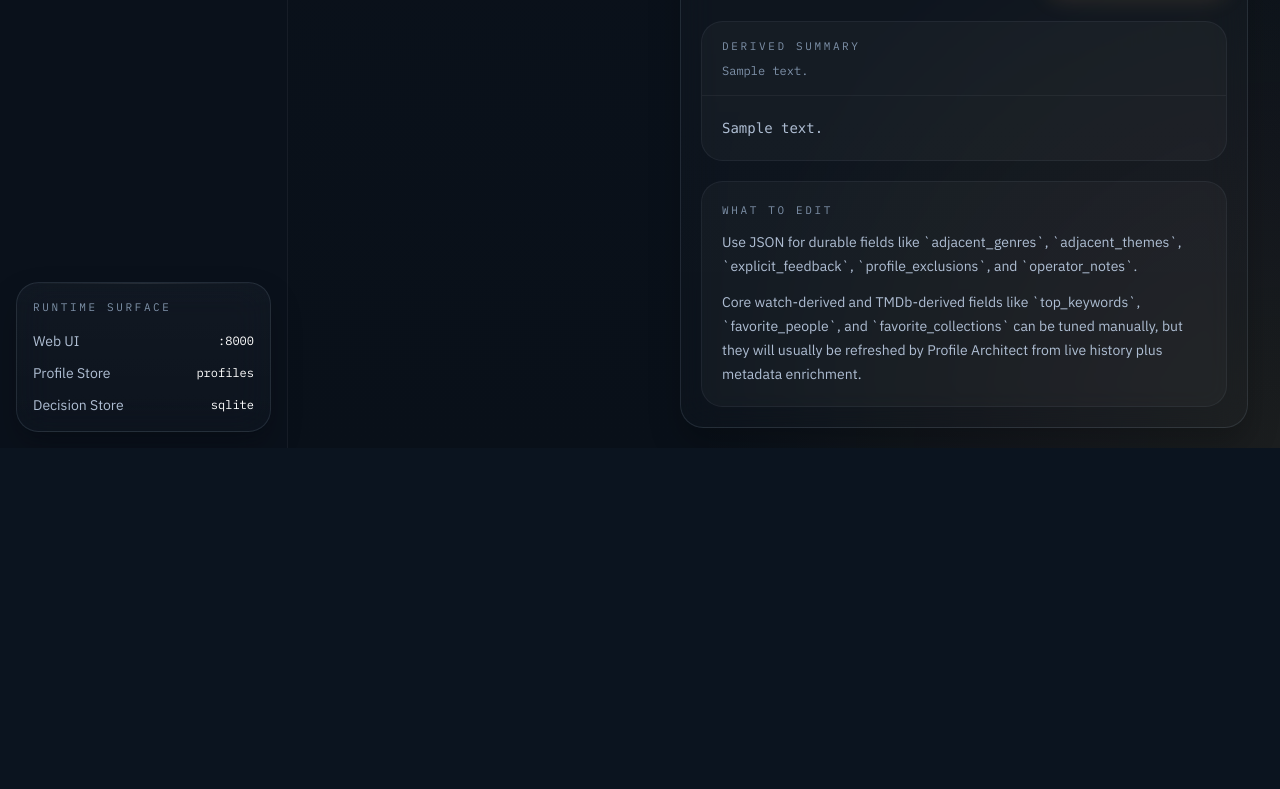
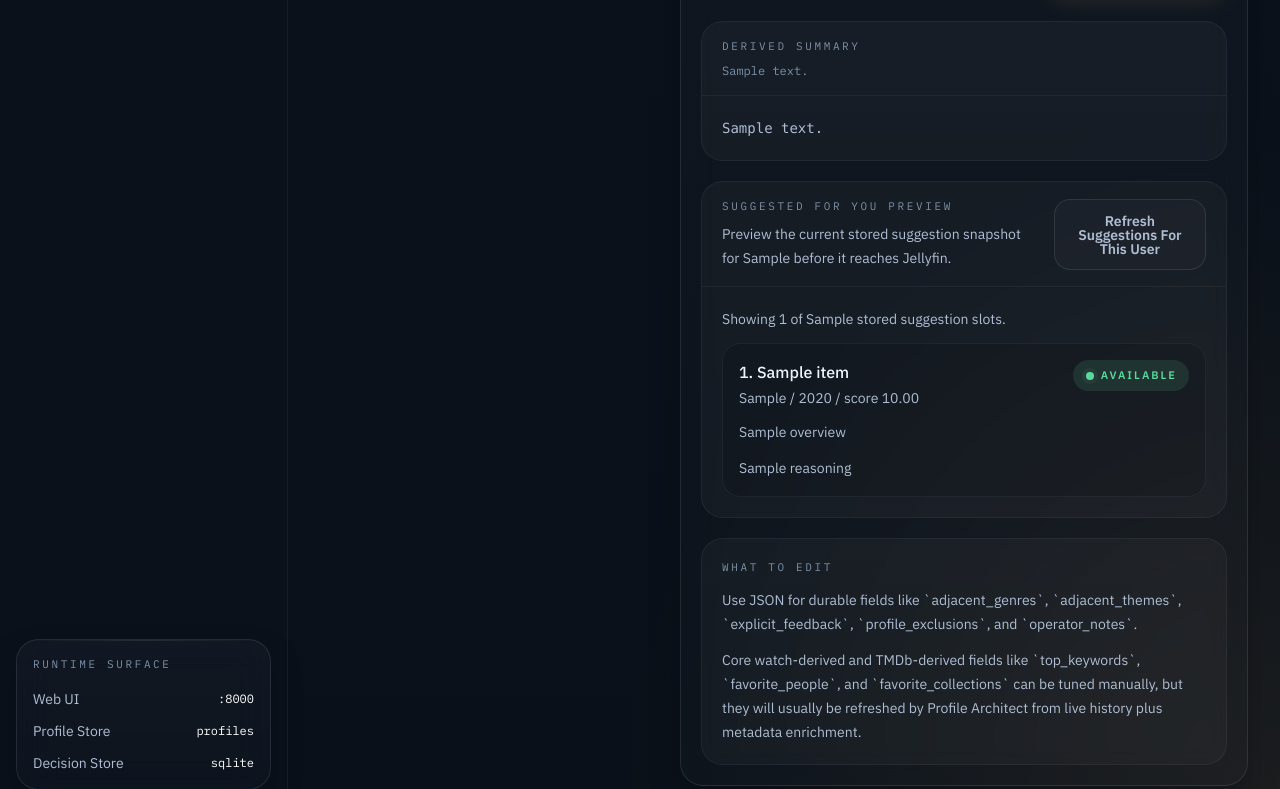
Before and after one commit to sparksbenjamin/Vanguarr, a FastAPI app: template app/templates/manifest.html in a window 1280 px wide. Shown: the part 1205-1994 px from the top of the page. Before the commit the page ends 1653 px from the top, so only its background shows below. Run offline with FastAPI, Linux system fonts and the light colour scheme; the template is opened without the code that fills it: most values are stand-ins (such as "Sample title", 1, 10 or a date in 2020); some libraries are stand-ins or nearby versions.

Commit message:
Add suggestion preview to profiles

```diff
--- a/app/main.py
+++ b/app/main.py
@@ -628,12 +628,18 @@ async def library_sync_status(request: Request) -> JSONResponse:
 @app.get("/manifest", response_class=HTMLResponse)
 async def manifest(request: Request, username: str = "") -> HTMLResponse:
     service: VanguarrService = request.app.state.vanguarr
+    settings = current_settings(request.app, force=True)
     profiles = service.list_profiles()
     selected_user = username or (profiles[0] if profiles else "")
     profile_content = service.read_profile(selected_user) if selected_user else ""
     profile_summary = service.read_profile_summary(selected_user) if selected_user else ""
     profile_json_path = service.profile_store.json_path_for(selected_user) if selected_user else None
     profile_summary_path = service.profile_store.summary_path_for(selected_user) if selected_user else None
+    suggestions_preview = (
+        service.get_suggestions(username=selected_user, limit=settings.suggestions_limit)
+        if selected_user
+        else []
+    )
     return templates.TemplateResponse(
         request=request,
         name="manifest.html",
@@ -648,6 +654,8 @@ async def manifest(request: Request, username: str = "") -> HTMLResponse:
             "profile_summary": profile_summary,
             "profile_json_path": profile_json_path,
             "profile_summary_path": profile_summary_path,
+            "suggestions_preview": suggestions_preview,
+            "suggestions_limit": settings.suggestions_limit,
         },
     )
 
@@ -671,6 +679,19 @@ async def manifest_save(
         return redirect_with_toast("/manifest", str(exc), username=cleaned_username)
 
     return redirect_with_toast("/manifest", f"Saved profile manifest for {cleaned_username}.", username=cleaned_username)
+
+
+@app.post("/manifest/actions/suggested-for-you")
+async def manifest_action_suggested_for_you(
+    request: Request,
+    username: str = Form(""),
+) -> RedirectResponse:
+    cleaned_username = username.strip()
+    if not cleaned_username:
+        return redirect_with_toast("/manifest", "Select a profile before refreshing suggestions.")
+
+    _started, message = request.app.state.background_runner.launch_suggested_for_you(cleaned_username)
+    return redirect_with_toast("/manifest", message, username=cleaned_username)
 
 
 @app.post("/actions/profile-architect")
--- a/app/templates/manifest.html
+++ b/app/templates/manifest.html
@@ -116,6 +116,55 @@
             <pre class="max-h-[620px] overflow-auto px-5 py-5 text-sm leading-6 text-[var(--text-soft)] whitespace-pre-wrap">{{ profile_summary or "No summary generated yet." }}</pre>
           </section>
 
+          <section class="rounded-[1.35rem] border border-[rgba(160,182,207,0.08)] bg-[rgba(255,255,255,0.03)]">
+            <div class="border-b border-white/5 px-5 py-4">
+              <div class="flex flex-col gap-4 lg:flex-row lg:items-end lg:justify-between">
+                <div>
+                  <p class="panel-kicker">Suggested For You Preview</p>
+                  <p class="mt-2 text-sm leading-6 text-[var(--text-soft)]">
+                    Preview the current stored suggestion snapshot for {{ selected_user or "the selected user" }} before it reaches Jellyfin.
+                  </p>
+                </div>
+                <form method="post" action="/manifest/actions/suggested-for-you">
+                  <input type="hidden" name="username" value="{{ selected_user }}" />
+                  <button class="button button-ghost w-full lg:w-auto" type="submit" {% if not selected_user %}disabled{% endif %}>
+                    Refresh Suggestions For This User
+                  </button>
+                </form>
+              </div>
+            </div>
+            <div class="space-y-3 px-5 py-5">
+              {% if suggestions_preview %}
+              <p class="text-sm leading-6 text-[var(--text-soft)]">Showing {{ suggestions_preview|length }} of {{ suggestions_limit }} stored suggestion slots.</p>
+              <div class="max-h-[460px] space-y-3 overflow-auto">
+                {% for item in suggestions_preview %}
+                <article class="rounded-[1.15rem] border border-[rgba(160,182,207,0.08)] bg-black/10 px-4 py-4">
+                  <div class="flex items-start justify-between gap-4">
+                    <div>
+                      <p class="font-medium">{{ item.rank }}. {{ item.title }}</p>
+                      <p class="mt-1 text-sm text-[var(--text-soft)]">
+                        {{ item.media_type }}{% if item.production_year %} / {{ item.production_year }}{% endif %} / score {{ "%.2f"|format(item.score) }}
+                      </p>
+                    </div>
+                    <span class="status-pill {{ 'status-good' if item.state == 'available' else 'status-neutral' }}">{{ item.state }}</span>
+                  </div>
+                  {% if item.overview %}
+                  <p class="mt-3 text-sm leading-6 text-[var(--text-soft)]">{{ item.overview }}</p>
+                  {% endif %}
+                  {% if item.reasoning %}
+                  <p class="mt-3 text-sm leading-6 text-[var(--text-soft)]">{{ item.reasoning }}</p>
+                  {% endif %}
+                </article>
+                {% endfor %}
+              </div>
+              {% else %}
+              <div class="empty-state">
+                No stored suggestions are available for this profile yet. Run `Library Sync` and then refresh suggestions for this user to see what Jellyfin should receive.
+              </div>
+              {% endif %}
+            </div>
+          </section>
+
           <section class="rounded-[1.35rem] border border-[rgba(160,182,207,0.08)] bg-[rgba(255,255,255,0.03)] px-5 py-5">
             <p class="panel-kicker">What To Edit</p>
             <div class="mt-3 space-y-3 text-sm leading-6 text-[var(--text-soft)]">
```
Also changed, not shown: tests/test_app.py (+53 -0 lines).
